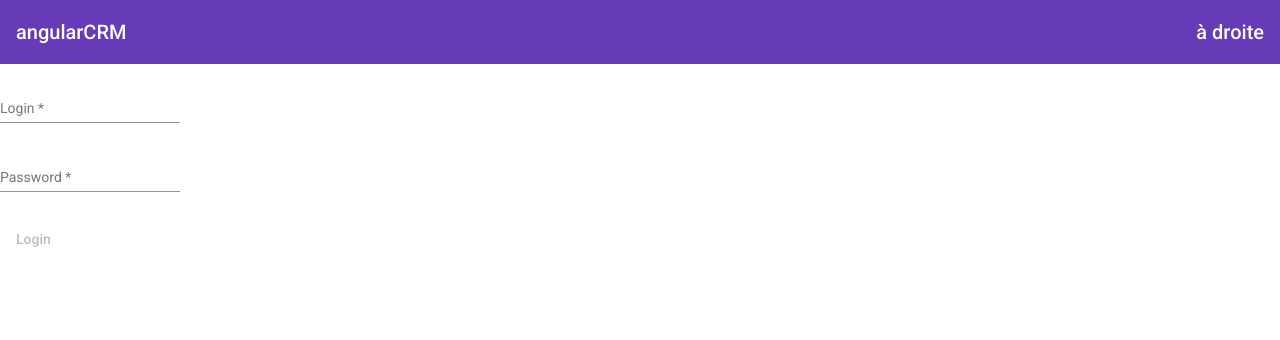
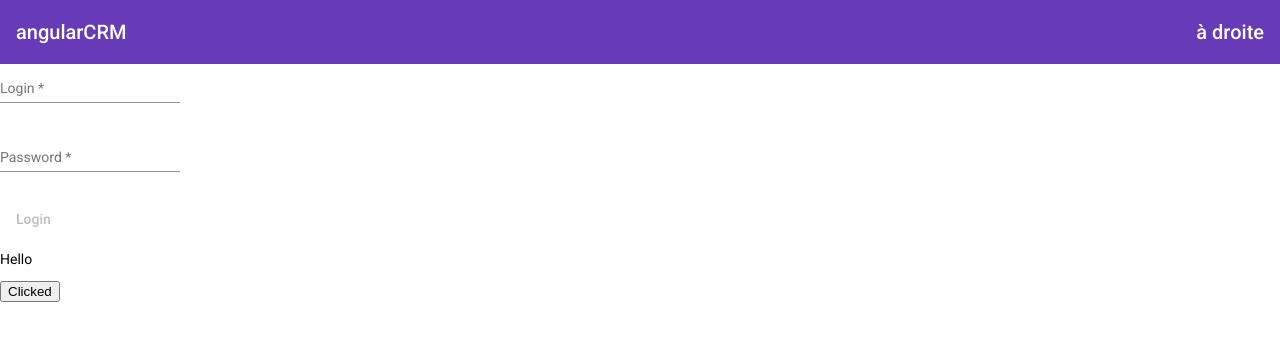
Before and after one commit to jeanyvesruffin/Angular_Formation, an Angular app: page / in a window 1280 px wide. Shown: the top 340 px of the page. Built offline with nearby package versions, Linux system fonts and the light colour scheme.

Commit message:
add dummy

```diff
--- a/src/app/app.component.html
+++ b/src/app/app.component.html
@@ -4,5 +4,6 @@
   <span> à droite</span>
 </mat-toolbar>
 
-<br>
 <crm-login></crm-login>
+
+<crm-dummy label="Hello" (clicked)="onMessage($event)" ></crm-dummy>
--- a/src/app/app.component.ts
+++ b/src/app/app.component.ts
@@ -7,4 +7,8 @@ import { Component } from '@angular/core';
 })
 export class AppComponent {
   title = 'angularCRM';
+
+  onMessage($event: string) {
+    console.log($event)
+  }
 }
--- a/src/app/app.module.ts
+++ b/src/app/app.module.ts
@@ -7,11 +7,13 @@ import {ReactiveFormsModule} from "@angular/forms";
 import { LoginComponent } from './login/login.component';
 import { BrowserAnimationsModule } from '@angular/platform-browser/animations';
 import { AppMaterialModule } from './app-material.module';
+import { DummyComponent } from './component/dummy/dummy.component';
 
 @NgModule({
   declarations: [
     AppComponent,
-    LoginComponent
+    LoginComponent,
+    DummyComponent
   ],
   imports: [
     BrowserModule,
--- /dev/null
+++ b/src/app/component/dummy/dummy.component.html
@@ -0,0 +1,2 @@
+<p>{{label}}</p>
+<button (click)="onClicked()">Clicked</button>
--- /dev/null
+++ b/src/app/component/dummy/dummy.component.ts
@@ -0,0 +1,28 @@
+import {Component, Input, Output, OnInit, EventEmitter} from '@angular/core';
+
+
+@Component({
+  selector: 'crm-dummy',
+  templateUrl: './dummy.component.html',
+  styleUrls: ['./dummy.component.scss']
+})
+export class DummyComponent implements OnInit {
+
+  @Input()
+  label: string = '';
+
+  @Output()
+  clicked: EventEmitter<string> = new EventEmitter<string>();
+
+
+  constructor() {
+  }
+
+  ngOnInit(): void {
+  }
+
+  onClicked(): void {
+    this.clicked.emit(`${this.label} with random`);
+  }
+
+}
--- a/src/app/login/login.component.html
+++ b/src/app/login/login.component.html
@@ -20,6 +20,14 @@
         <mat-label for="password">Password</mat-label>
         <input matInput type="password" id="password" formControlName="password">
       </mat-form-field>
+      <span class="help-block" *ngIf="loginForm.get('password')?.touched && loginForm.get('password')?.invalid">
+        <span *ngIf="loginForm.get('password')?.errors?.['required']">
+          Il faut un mot de passe
+        </span>
+        <span *ngIf="loginForm.get('password')?.errors?.['no$InPassword']">
+          Il ne faut pas de $ dans le mot de passe
+        </span>
+      </span>
     </p>
 
     <p>
```
Also changed, not shown: src/app/component/dummy/dummy.component.scss (added), 1 other file (tests, documents, lock files or other folders).
